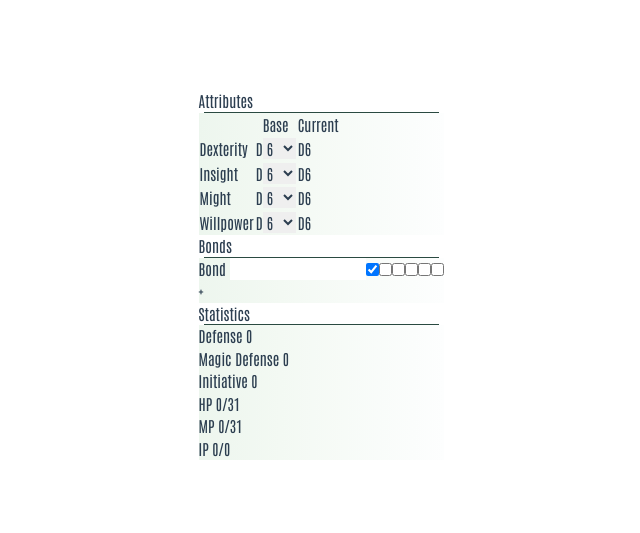
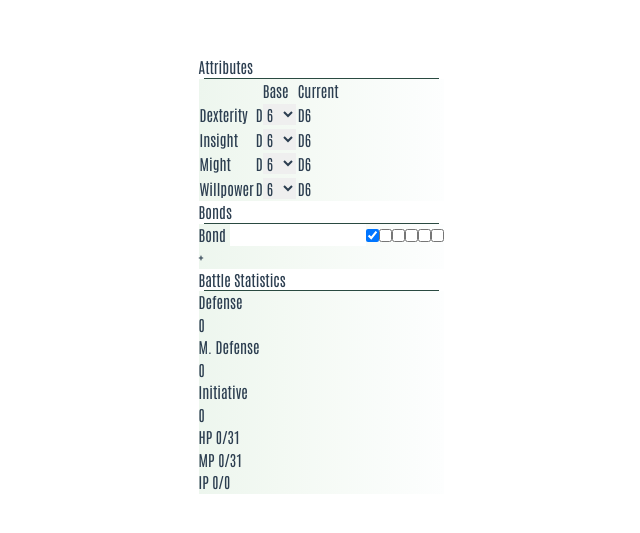
Before and after one commit to BanterTheGreat/fabula-ultima-builder, a Vue app: page / in a window 1280 px wide. Shown: the part 125-658 px from the top of the page, without its empty margins (319-959 px from the left). Built offline with nearby package versions, Linux system fonts and the light colour scheme.

Commit message:
Use Grid on Statistics

```diff
--- a/src/App.vue
+++ b/src/App.vue
@@ -23,7 +23,7 @@
       </SegmentBody>
   </Segment>
 
-  <Segment title="Statistics">
+  <Segment title="Battle Statistics">
       <SegmentBody>
         <Statistic />
       </SegmentBody>
--- a/src/components/statistic-display.vue
+++ b/src/components/statistic-display.vue
@@ -12,5 +12,13 @@ const statistic = props.selector(state.character);
 </script>
 
 <template>
-  {{ name }} {{ statistic.calculatedValue }}
+  <div class="grid grid-cols-4">
+    <div class="col-span-3">
+    {{ name }}
+    </div>
+
+    <div>
+    {{ statistic.calculatedValue }}
+    </div>
+  </div>
 </template>
--- a/src/views/statistics.vue
+++ b/src/views/statistics.vue
@@ -5,16 +5,33 @@ import StatisticProgressDisplay from '@/components/statistic-progress-display.vu
 </script>
 
 <template>
-  <ol>
-    <li><statisticDisplay name="Defense" v-bind:selector="(c: Character) => c.statistics.defense"/></li>
-    <li><statisticDisplay name="Magic Defense" v-bind:selector="(c: Character) => c.statistics.magicDefense"/></li>
-    <li><statisticDisplay name="Initiative" v-bind:selector="(c: Character) => c.statistics.initiative"/></li>
-  </ol>
-  <ol>
-    <li><StatisticProgressDisplay name="HP" v-bind:selector="(c: Character) => c.statistics.healthPoints" /></li>
-    <li><StatisticProgressDisplay name="MP" v-bind:selector="(c: Character) => c.statistics.mindPoints" /></li>
-    <li><StatisticProgressDisplay name="IP" v-bind:selector="(c: Character) => c.statistics.inventoryPoints" /></li>
-  </ol>
+  <div class="grid grid-rows-3 grid-cols-5 grid-flow-col">
+    <div class="col-span-2">
+        <statisticDisplay name="Defense" v-bind:selector="(c: Character) => c.statistics.defense"/>
+    </div>
+
+    <div class="col-span-2">
+        <statisticDisplay name="M. Defense" v-bind:selector="(c: Character) => c.statistics.magicDefense"/>
+    </div>
+
+    <div class="col-span-2">
+        <statisticDisplay name="Initiative" v-bind:selector="(c: Character) => c.statistics.initiative"/>
+    </div>
+
+
+    <div class="col-span-3">
+      <StatisticProgressDisplay name="HP" v-bind:selector="(c: Character) => c.statistics.healthPoints" />
+    </div>
+
+    <div class="col-span-3">
+      <StatisticProgressDisplay name="MP" v-bind:selector="(c: Character) => c.statistics.mindPoints" />
+    </div>
+
+    <div class="col-span-3">
+      <StatisticProgressDisplay name="IP" v-bind:selector="(c: Character) => c.statistics.inventoryPoints" />
+    </div>
+
+  </div>
 </template>
 
 <style>
```
